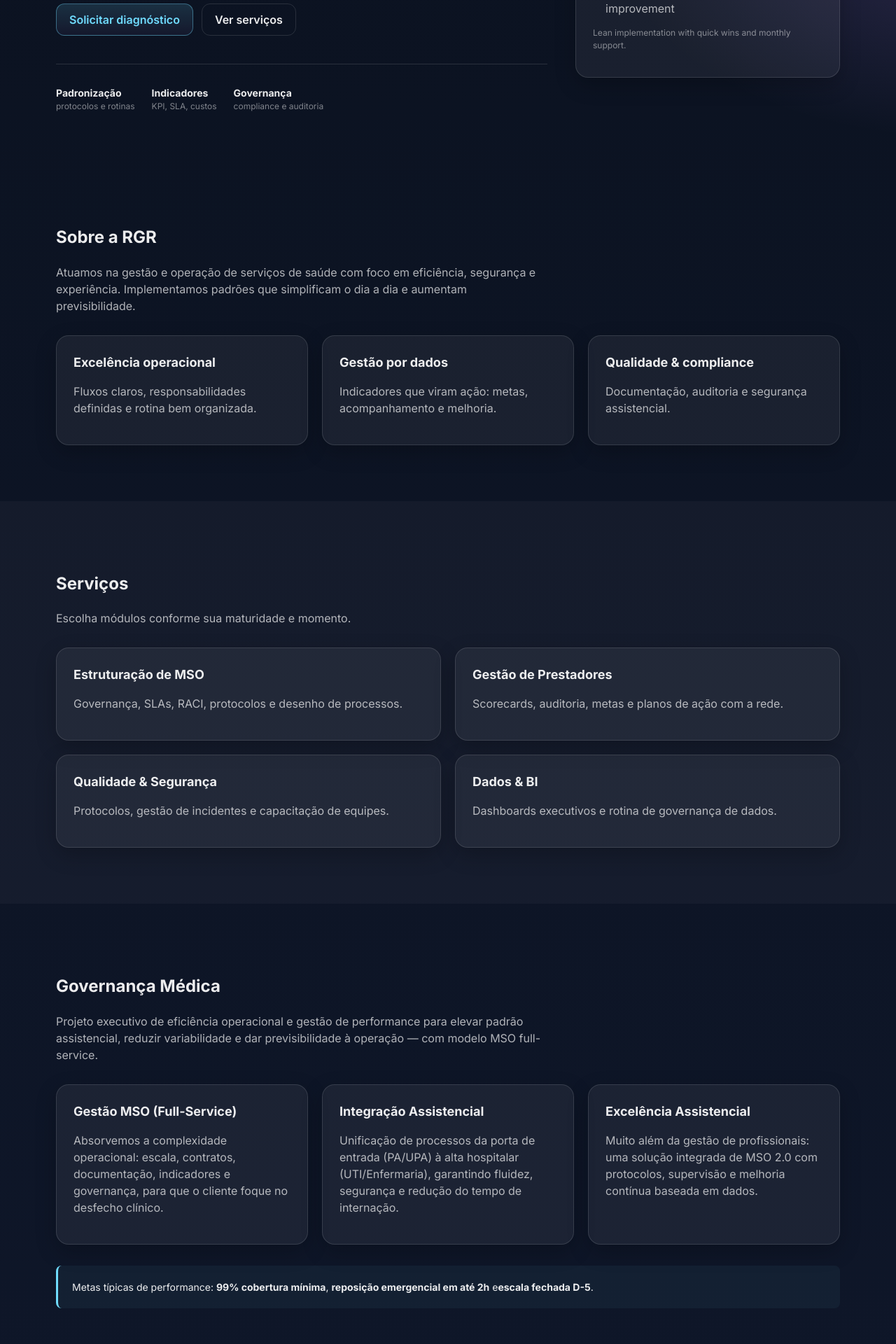
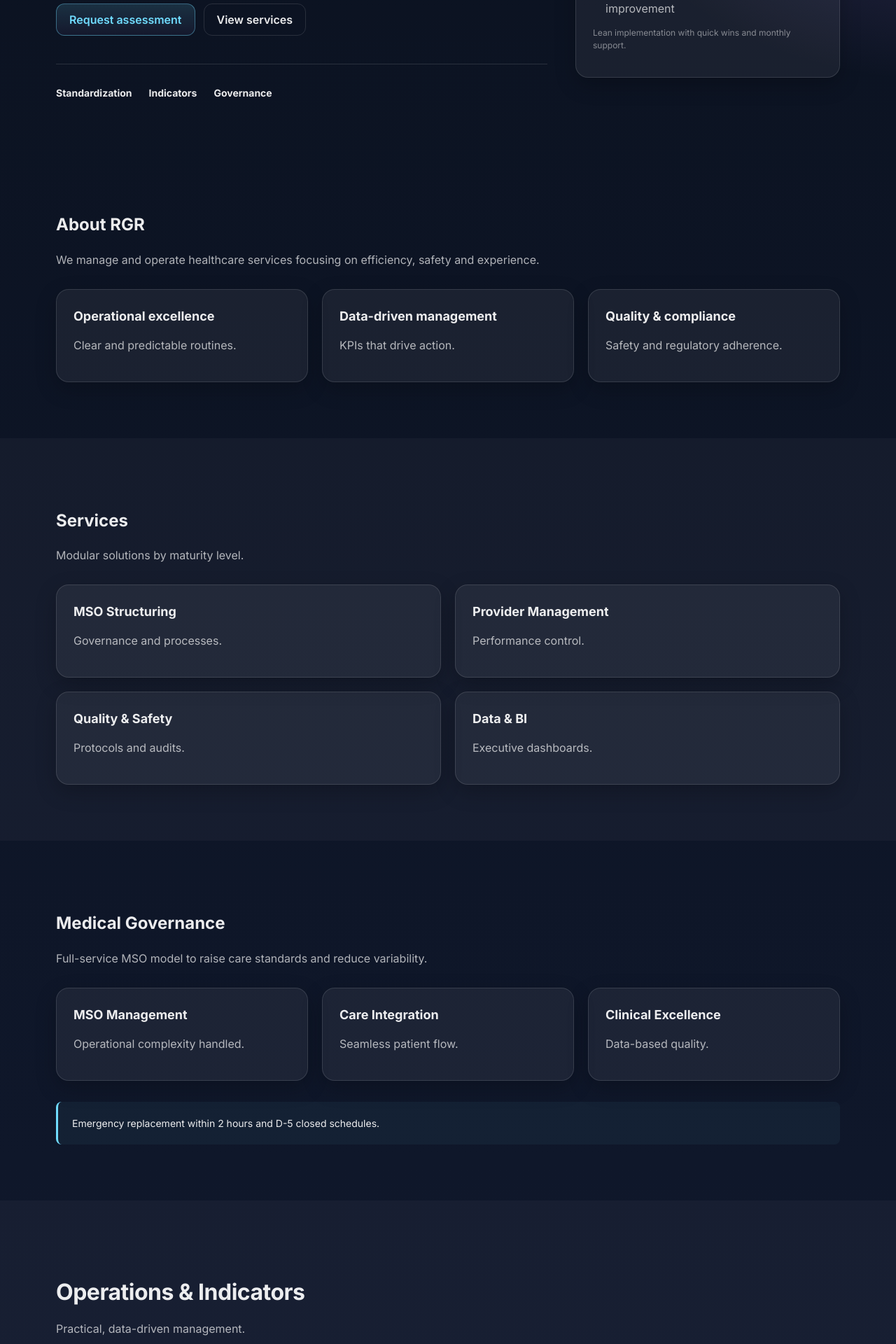
Before and after one commit to YooDxE3/rgr-website-tech, a Next.js app: page /en in a window 1280 px wide. Shown: the part 400-2320 px from the top of the page at 70% size. Built offline with nearby package versions, Linux system fonts and the light colour scheme.

Commit message:
Site.tsx alterado para corrigir tradução

```diff
--- a/src/components/Site.tsx
+++ b/src/components/Site.tsx
@@ -1,24 +1,15 @@
 import Image from "next/image";
 import Tips from "./Tips";
+import OpsBriefs from "./OpsBriefs"; // Importado para integrar no site
 import { copy } from "@/lib/copy";
 import { Lang } from "@/lib/i18n";
 
 export default function Site({ lang }: { lang: Lang }) {
   const t = copy[lang];
 
-  const isPT = lang === "pt";
-
-  const title = isPT
-    ? "Operação, padrões e indicadores para serviços de saúde mais eficientes."
-    : "Operation, standards and indicators for more efficient healthcare services.";
-
-  const subtitle = isPT
-    ? "A RGR é uma MSO (Managed Services Organization) que estrutura e sustenta a gestão de serviços de saúde: processos, SLAs, qualidade, dados e governança."
-    : "RGR is an MSO (Managed Services Organization) that structures and sustains healthcare service management: processes, SLAs, quality, data and governance.";
-
   return (
     <>
-    {/* TOPBAR */}
+      {/* TOPBAR */}
       <header className="topbar">
         <div className="container topbar__inner">
           <a className="brand" href="#inicio">
@@ -50,14 +41,14 @@ export default function Site({ lang }: { lang: Lang }) {
               <p className="lead">{t.hero.subtitle}</p>
 
               <div className="cta">
-                <a className="btn btn--primary" href="#contato">Solicitar diagnóstico</a>
-                <a className="btn btn--ghost" href="#servicos">Ver serviços</a>
+                <a className="btn btn--primary" href="#contato">{t.hero.ctaPrimary}</a>
+                <a className="btn btn--ghost" href="#servicos">{t.hero.ctaSecondary}</a>
               </div>
 
               <div className="mini">
-                <div className="mini__item"><strong>Padronização</strong><span>protocolos e rotinas</span></div>
-                <div className="mini__item"><strong>Indicadores</strong><span>KPI, SLA, custos</span></div>
-                <div className="mini__item"><strong>Governança</strong><span>compliance e auditoria</span></div>
+                <div className="mini__item"><strong>{t.hero.mini.standardization}</strong></div>
+                <div className="mini__item"><strong>{t.hero.mini.indicators}</strong></div>
+                <div className="mini__item"><strong>{t.hero.mini.governance}</strong></div>
               </div>
             </div>
 
@@ -74,25 +65,16 @@ export default function Site({ lang }: { lang: Lang }) {
         {/* SOBRE */}
         <section id="sobre" className="section">
           <div className="container">
-            <h2>Sobre a RGR</h2>
-            <p className="muted">
-              Atuamos na gestão e operação de serviços de saúde com foco em eficiência, segurança e experiência.
-              Implementamos padrões que simplificam o dia a dia e aumentam previsibilidade.
-            </p>
+            <h2>{t.about.title}</h2>
+            <p className="muted">{t.about.description}</p>
 
             <div className="grid3">
-              <div className="card">
-                <h3>Excelência operacional</h3>
-                <p className="muted">Fluxos claros, responsabilidades definidas e rotina bem organizada.</p>
-              </div>
-              <div className="card">
-                <h3>Gestão por dados</h3>
-                <p className="muted">Indicadores que viram ação: metas, acompanhamento e melhoria.</p>
-              </div>
-              <div className="card">
-                <h3>Qualidade & compliance</h3>
-                <p className="muted">Documentação, auditoria e segurança assistencial.</p>
-              </div>
+              {t.about.cards.map((card, i) => (
+                <div className="card" key={i}>
+                  <h3>{card.title}</h3>
+                  <p className="muted">{card.description}</p>
+                </div>
+              ))}
             </div>
           </div>
         </section>
@@ -100,26 +82,16 @@ export default function Site({ lang }: { lang: Lang }) {
         {/* SERVIÇOS */}
         <section id="servicos" className="section section--alt">
           <div className="container">
-            <h2>Serviços</h2>
-            <p className="muted">Escolha módulos conforme sua maturidade e momento.</p>
+            <h2>{t.services.title}</h2>
+            <p className="muted">{t.services.subtitle}</p>
 
             <div className="grid2">
-              <div className="card">
-                <h3>Estruturação de MSO</h3>
-                <p className="muted">Governança, SLAs, RACI, protocolos e desenho de processos.</p>
-              </div>
-              <div className="card">
-                <h3>Gestão de Prestadores</h3>
-                <p className="muted">Scorecards, auditoria, metas e planos de ação com a rede.</p>
-              </div>
-              <div className="card">
-                <h3>Qualidade & Segurança</h3>
-                <p className="muted">Protocolos, gestão de incidentes e capacitação de equipes.</p>
-              </div>
-              <div className="card">
-                <h3>Dados & BI</h3>
-                <p className="muted">Dashboards executivos e rotina de governança de dados.</p>
-              </div>
+              {t.services.cards.map((card, i) => (
+                <div className="card" key={i}>
+                  <h3>{card.title}</h3>
+                  <p className="muted">{card.description}</p>
+                </div>
+              ))}
             </div>
           </div>
         </section>
@@ -127,143 +99,44 @@ export default function Site({ lang }: { lang: Lang }) {
         {/* GOVERNANÇA */}
         <section id="governanca" className="section">
           <div className="container">
-            <h2>Governança Médica</h2>
-            <p className="muted">
-              Projeto executivo de eficiência operacional e gestão de performance para elevar padrão assistencial,
-              reduzir variabilidade e dar previsibilidade à operação — com modelo MSO full-service.
-            </p>
+            <h2>{t.governance.title}</h2>
+            <p className="muted">{t.governance.description}</p>
 
             <div className="grid3">
-              <div className="card">
-                <h3>Gestão MSO (Full-Service)</h3>
-                <p className="muted">
-                  Absorvemos a complexidade operacional: escala, contratos, documentação, indicadores e governança,
-                  para que o cliente foque no desfecho clínico.
-                </p>
-              </div>
-              <div className="card">
-                <h3>Integração Assistencial</h3>
-                <p className="muted">
-                  Unificação de processos da porta de entrada (PA/UPA) à alta hospitalar (UTI/Enfermaria),
-                  garantindo fluidez, segurança e redução do tempo de internação.
-                </p>
-              </div>
-              <div className="card">
-                <h3>Excelência Assistencial</h3>
-                <p className="muted">
-                  Muito além da gestão de profissionais: uma solução integrada de MSO 2.0 com protocolos,
-                  supervisão e melhoria contínua baseada em dados.
-                </p>
-              </div>
+              {t.governance.cards.map((card, i) => (
+                <div className="card" key={i}>
+                  <h3>{card.title}</h3>
+                  <p className="muted">{card.description}</p>
+                </div>
+              ))}
             </div>
 
             <div className="note">
-              Metas típicas de performance: <strong>99% cobertura mínima</strong>, <strong>reposição emergencial em até 2h</strong> e
-              <strong>escala fechada D-5</strong>.
+              {t.governance.note}
             </div>
           </div>
         </section>
 
-        {/* DESAFIOS */}
+        {/* OPERAÇÃO E INDICADORES (OpsBriefs) */}
         <section className="section section--alt">
           <div className="container">
-            <h2>Desafios críticos e nossa solução</h2>
-            <p className="muted">Um modelo de governança pensado para resolver gargalos frequentes de rede e operação.</p>
-
-            <div className="grid2">
-              <div className="card">
-                <h3>Absenteísmo e gaps de escala</h3>
-                <p className="muted">Banco regional com reposição emergencial em até 2 horas + backup de escala (D-5).</p>
-              </div>
-              <div className="card">
-                <h3>Déficit de especialistas (RQE)</h3>
-                <p className="muted">Corpo clínico especializado para todas as áreas críticas, com validação documental.</p>
-              </div>
-              <div className="card">
-                <h3>Passivo e custo direto elevados</h3>
-                <p className="muted">Modelo B2B com compliance jurídico e blindagem contratual, com SLAs claros.</p>
-              </div>
-              <div className="card">
-                <h3>Falta de padronização clínica</h3>
-                <p className="muted">Supervisão local ativa e protocolos padronizados (clínicos e operacionais).</p>
-              </div>
-            </div>
-          </div>
-        </section>
-
-        {/* ESCOPO */}
-        <section id="escopo" className="section">
-          <div className="container">
-            <h2>Escopo assistencial de ponta a ponta</h2>
-            <p className="muted">Cobertura modular por linhas de cuidado, com integração e governança.</p>
-
-            <div className="grid2">
-              <div className="card">
-                <h3>PA & UPA</h3>
-                <p className="muted">Gestão ágil de pronto atendimento com protocolos de emergência.</p>
-              </div>
-              <div className="card">
-                <h3>UTI & críticos</h3>
-                <p className="muted">Especialistas em alta complexidade e adulto/neonatal com foco em desfecho.</p>
-              </div>
-              <div className="card">
-                <h3>Ambulatório</h3>
-                <p className="muted">Consultas em todas as especialidades com foco em continuidade assistencial.</p>
-              </div>
-              <div className="card">
-                <h3>Enfermaria</h3>
-                <p className="muted">Acompanhamento horizontal e gestão eficiente do giro de leitos.</p>
-              </div>
-            </div>
-          </div>
-        </section>
-
-        {/* INOVAÇÃO */}
-        <section id="inovacao" className="section section--alt">
-          <div className="container">
-            <h2>Inovação e benchmark internacional</h2>
-            <p className="muted">Práticas modernas para elevar performance clínica e eficiência operacional.</p>
-
-            <div className="grid3">
-              <div className="card">
-                <h3>Staffing preditivo</h3>
-                <p className="muted">Análise de dados para prever picos de demanda e ajustar escalas proativamente.</p>
-              </div>
-              <div className="card">
-                <h3>Value-Based Care</h3>
-                <p className="muted">Foco em valor: qualidade e desfecho assistencial para reduzir desperdícios.</p>
-              </div>
-              <div className="card">
-                <h3>Hospital-at-Home Ops</h3>
-                <p className="muted">Suporte a modelos de alta com acompanhamento domiciliar quando aplicável.</p>
-              </div>
-            </div>
+            <OpsBriefs lang={lang} />
           </div>
         </section>
 
         {/* ROADMAP */}
         <section id="roadmap" className="section">
           <div className="container">
-            <h2>Roadmap de implantação (piloto)</h2>
-            <p className="muted">Implantação por fases para ganhar velocidade sem perder controle.</p>
+            <h2>{t.roadmap.title}</h2>
+            <p className="muted">{t.roadmap.subtitle}</p>
 
             <div className="grid2">
-              <div className="card">
-                <h3>Mês 1 — Diagnóstico</h3>
-                <p className="muted">Auditoria de gaps assistenciais, mapeamento de riscos e desenho do modelo operacional.</p>
-              </div>
-              <div className="card">
-                <h3>Mês 2–3 — Onboarding</h3>
-                <p className="muted">Treinamento em protocolos do cliente, padronização e início da rotina de gestão MSO.</p>
-              </div>
-              <div className="card">
-                <h3>Mês 4 — Otimização</h3>
-                <p className="muted">Avaliação de performance clínica, ajuste de indicadores e planos de ação.</p>
-              </div>
-              <div className="card">
-                <h3>Mês 6 — Expansão</h3>
-                <p className="muted">Roll-out por evidência de KPI e ROI, com governança e sustentação contínua.</p>
-              </div>
+              {t.roadmap.cards.map((card, i) => (
+                <div className="card" key={i}>
+                  <h3>{card.title}</h3>
+                  <p className="muted">{card.description}</p>
+                </div>
+              ))}
             </div>
           </div>
         </section>
@@ -279,29 +152,29 @@ export default function Site({ lang }: { lang: Lang }) {
         {/* CONTATO */}
         <section id="contato" className="section">
           <div className="container">
-            <h2>Contato</h2>
-            <p className="muted">Envie sua necessidade e retornaremos com um diagnóstico inicial.</p>
-            <p className="muted">
-              <strong>E-mail:</strong>{" "}
-              <a href="mailto:servicosmedicosrgr@gmail.com">servicosmedicosrgr@gmail.com</a>
-            </p>
+            <h2>{t.contact.title}</h2>
+            <p className="muted">{t.contact.subtitle}</p>
 
             <form className="card form">
               <div className="row">
                 <div style={{ flex: 1 }}>
-                  <label htmlFor="nome">Nome</label>
-                  <input id="nome" required placeholder="Seu nome" style={{ width: '100%' }} />
+                  <label htmlFor="nome">{t.contact.form.name}</label>
+                  <input id="nome" required style={{ width: '100%' }} />
                 </div>
                 <div style={{ flex: 1 }}>
-                  <label htmlFor="empresa">Empresa</label>
-                  <input id="empresa" required placeholder="Nome da empresa" style={{ width: '100%' }} />
+                  <label htmlFor="empresa">{t.contact.form.company}</label>
+                  <input id="empresa" required style={{ width: '100%' }} />
                 </div>
               </div>
 
-              <label htmlFor="mensagem" style={{ display: 'block', marginTop: '1rem' }}>Mensagem</label>
-              <textarea id="mensagem" rows={4} required placeholder="Ex.: piloto, número de unidades, metas, dores" style={{ width: '100%' }}></textarea>
+              <label htmlFor="mensagem" style={{ display: 'block', marginTop: '1rem' }}>
+                {t.contact.form.message}
+              </label>
+              <textarea id="mensagem" rows={4} required style={{ width: '100%' }}></textarea>
 
-              <button className="btn btn--primary" type="submit" style={{ marginTop: '1rem' }}>Enviar</button>
+              <button className="btn btn--primary" type="submit" style={{ marginTop: '1rem' }}>
+                {t.contact.form.button}
+              </button>
             </form>
           </div>
         </section>
```
